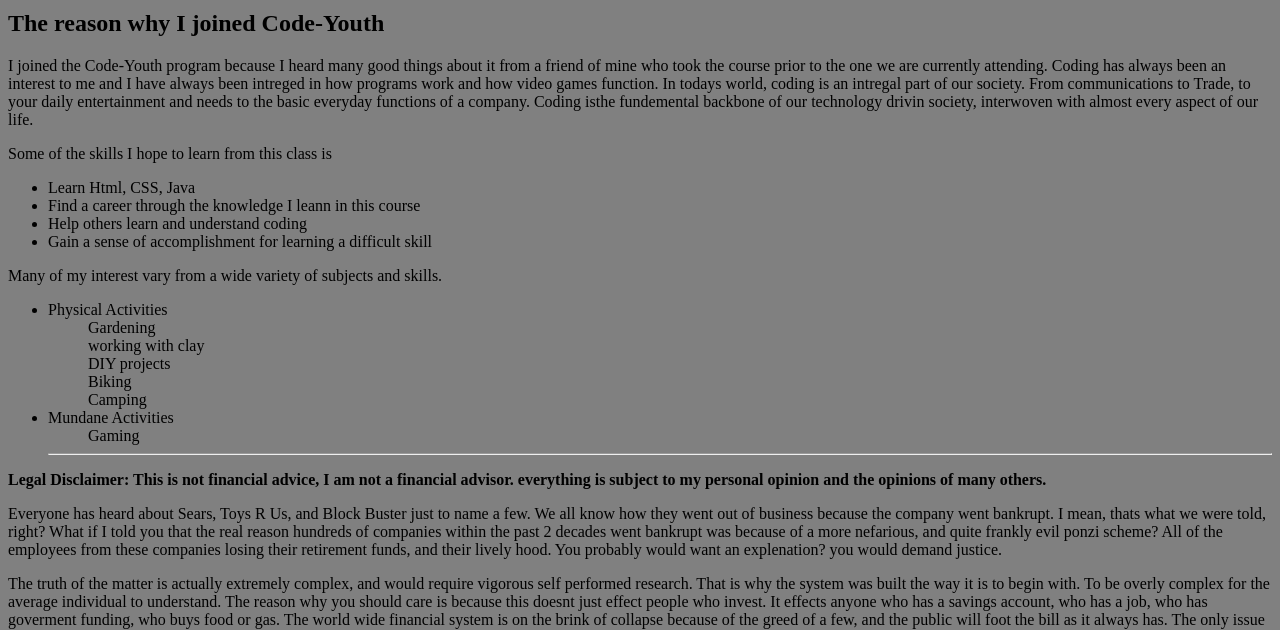
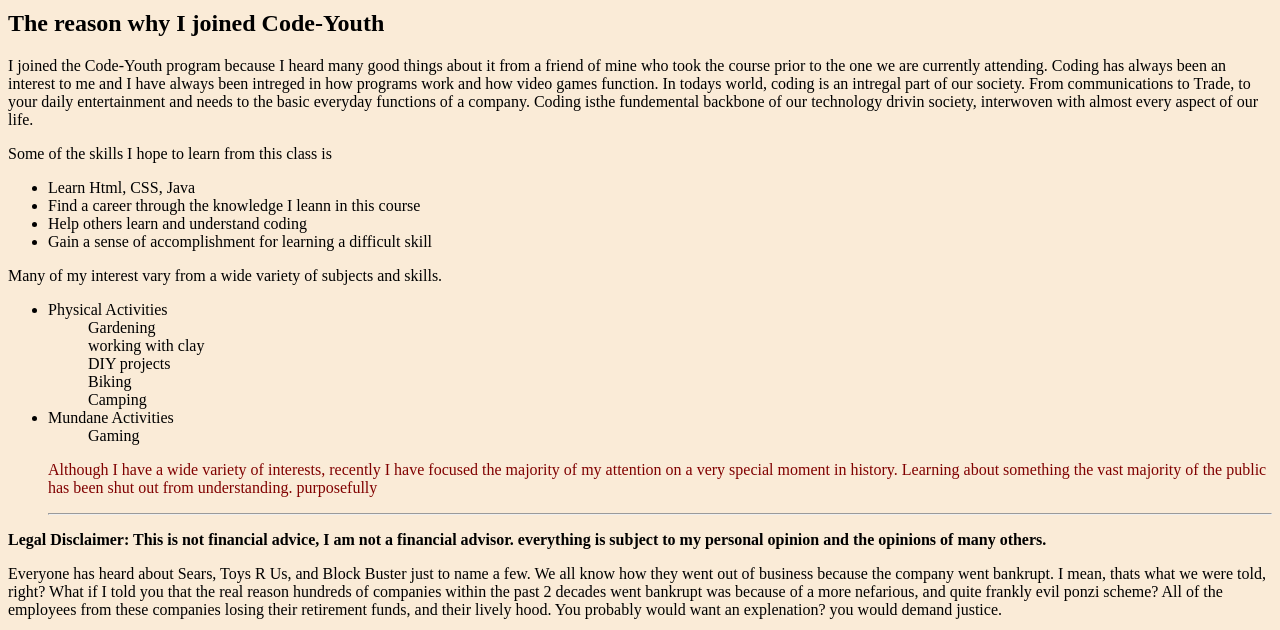
Before and after one commit to WatchmanSB/Code-Youth-Course, a plain HTML site: page Fundamentals.html in a window 1280 px wide. Shown: the part 149-779 px from the top of the page. Drawn offline with Linux system fonts and the light colour scheme.

Commit message:
added color

```diff
--- a/Fundamentals.html
+++ b/Fundamentals.html
@@ -6,7 +6,7 @@
     <meta name="viewport" content="width=device-width, initial-scale=1.0">
     <title>Code-Youth_Assignment</title>
 </head>
-<body style="background-color:gray">
+<body style="background-color:antiquewhite">
     <h1><u><b>Hello, My name is <p style="color:darkred">Steven</p></b></u></h1>
 
     <h2>The reason why I joined Code-Youth</h2>
@@ -31,6 +31,8 @@
             </li>
             <li>Mundane Activities</li>
             <ul>Gaming</ul>
+
+    <p style="color:maroon">Although I have a wide variety of interests, recently I have focused the majority of my attention on a very special moment in history. Learning about something the vast majority of the public has been shut out from understanding. purposefully</p>
 
     <hr>
 
@@ -77,6 +79,8 @@
       <img src="pictures/Uhoh.JPG"> <img src="pictures/pleasedonttalkaboutthis.JPG"> <center><p><b>"Please don't talk about this"</b></p></center>
     </div>
 
+    <hr>
+
 
     <a href="https://www.investopedia.com/terms/s/shortsqueeze.asp">What is a short squeeze?</a> And 2 examples
 
```
